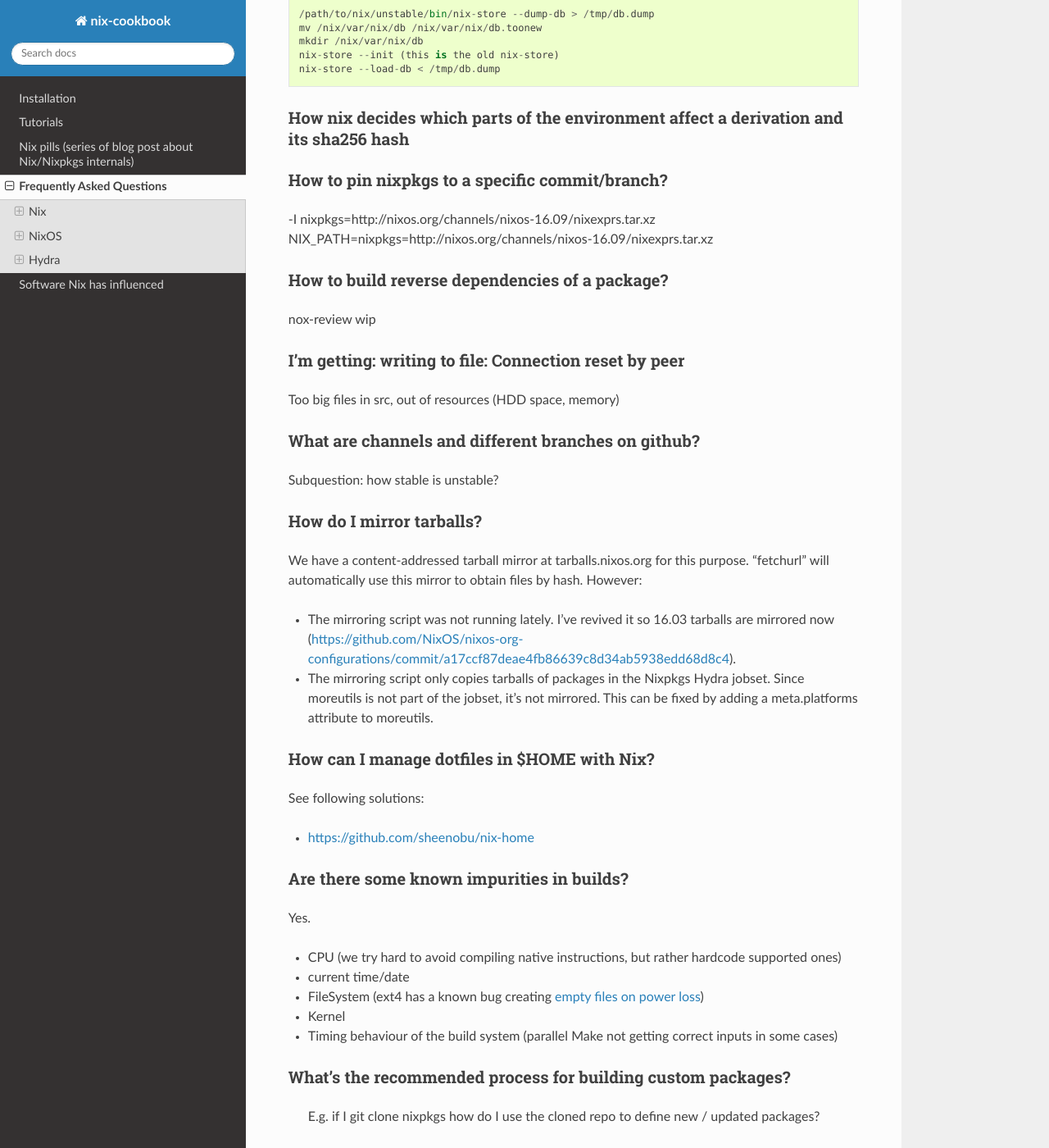
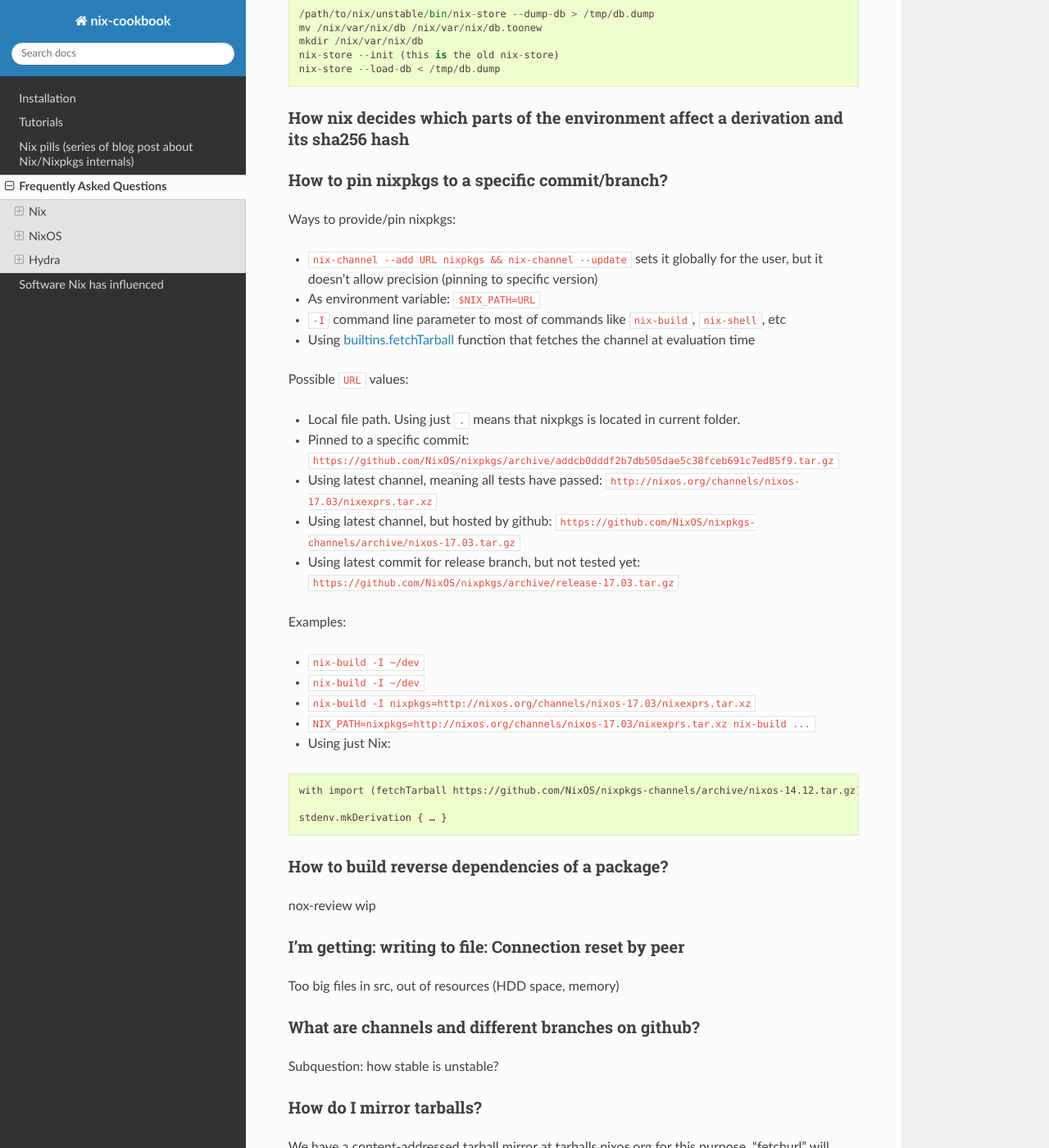
Before and after one commit to NixOS/nix.dev, a Sphinx documentation site: the page built from source/faq.rst, in a window 1280 px wide and 1400 px high, scrolled down 782 px. Shown: the whole window at 82% size. Built offline with Sphinx 7.4.7 and the Read the Docs theme 2.0.0, drawn with Linux system fonts in a browser that asks for light colours; some of the changed text lies outside the part shown.

Commit message:
faq: how to pin nixpkgs

```diff
--- a/source/faq.rst
+++ b/source/faq.rst
@@ -44,8 +44,45 @@
 How to pin nixpkgs to a specific commit/branch?
 -----------------------------------------------
 
--I nixpkgs=http://nixos.org/channels/nixos-16.09/nixexprs.tar.xz
-NIX_PATH=nixpkgs=http://nixos.org/channels/nixos-16.09/nixexprs.tar.xz
+
+Ways to provide/pin nixpkgs:
+
+- ``nix-channel --add URL nixpkgs && nix-channel --update`` sets it globally for the user,
+  but it doesn't allow precision (pinning to specific version)
+
+- As environment variable: ``$NIX_PATH=URL``
+
+- ``-I`` command line parameter to most of commands like ``nix-build``, ``nix-shell``, etc
+
+- Using `builtins.fetchTarball <https://nixos.org/nix/manual/#ssec-builtins>`_ function that fetches the channel at evaluation time
+
+
+Possible ``URL`` values:
+
+- Local file path. Using just ``.`` means that nixpkgs is located in current folder.
+
+- Pinned to a specific commit: ``https://github.com/NixOS/nixpkgs/archive/addcb0dddf2b7db505dae5c38fceb691c7ed85f9.tar.gz``
+
+- Using latest channel, meaning all tests have passed: ``http://nixos.org/channels/nixos-17.03/nixexprs.tar.xz``
+
+- Using latest channel, but hosted by github: ``https://github.com/NixOS/nixpkgs-channels/archive/nixos-17.03.tar.gz``
+
+- Using latest commit for release branch, but not tested yet: ``https://github.com/NixOS/nixpkgs/archive/release-17.03.tar.gz``
+
+Examples:
+
+
+- ``nix-build -I ~/dev``
+- ``nix-build -I ~/dev``
+- ``nix-build -I nixpkgs=http://nixos.org/channels/nixos-17.03/nixexprs.tar.xz``
+- ``NIX_PATH=nixpkgs=http://nixos.org/channels/nixos-17.03/nixexprs.tar.xz nix-build ...``
+- Using just Nix:
+
+::
+
+    with import (fetchTarball https://github.com/NixOS/nixpkgs-channels/archive/nixos-14.12.tar.gz) {};
+
+    stdenv.mkDerivation { … }
 
 How to build reverse dependencies of a package?
 -----------------------------------------------
```
Also changed, not shown: other parts of source/faq.rst (+0 -3 lines).
